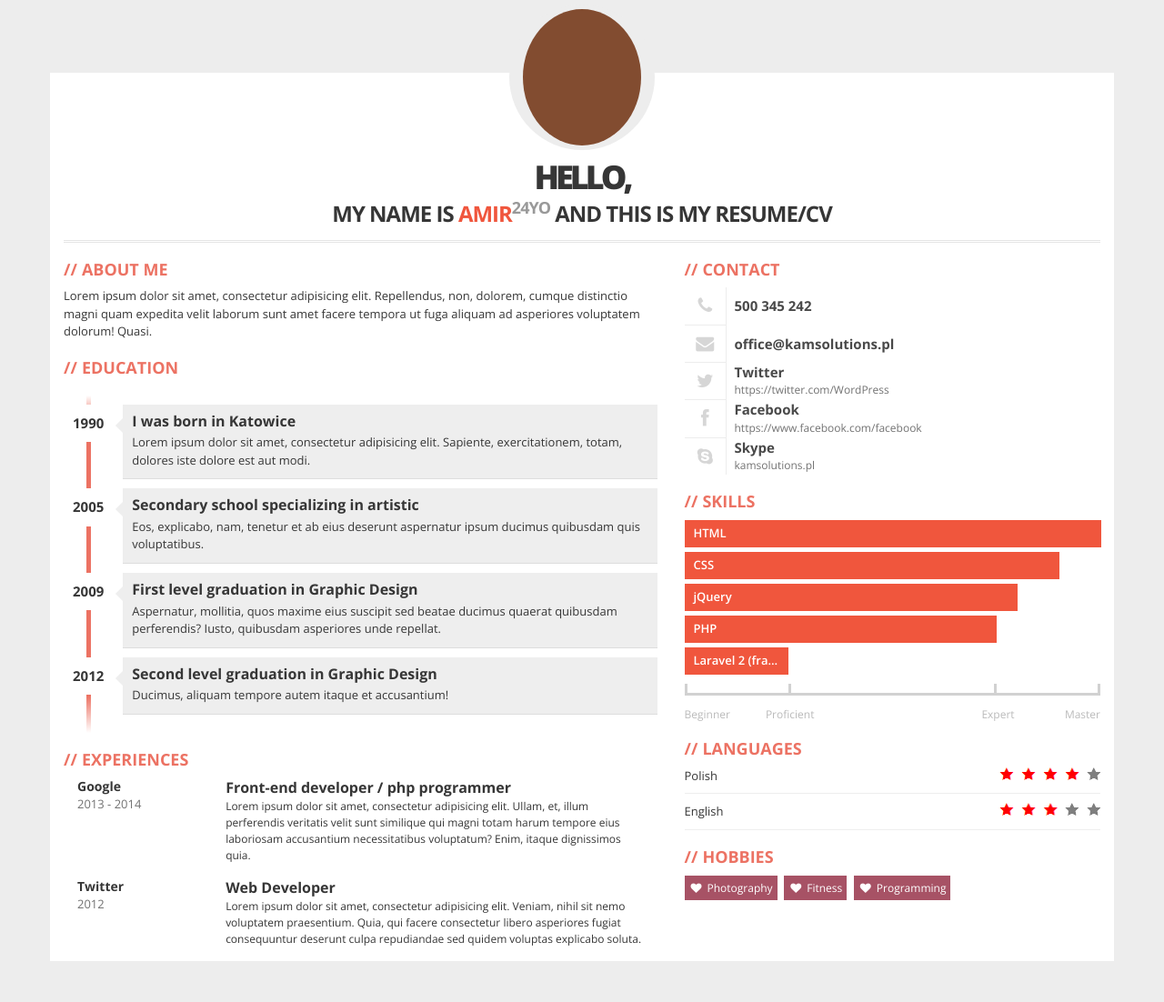
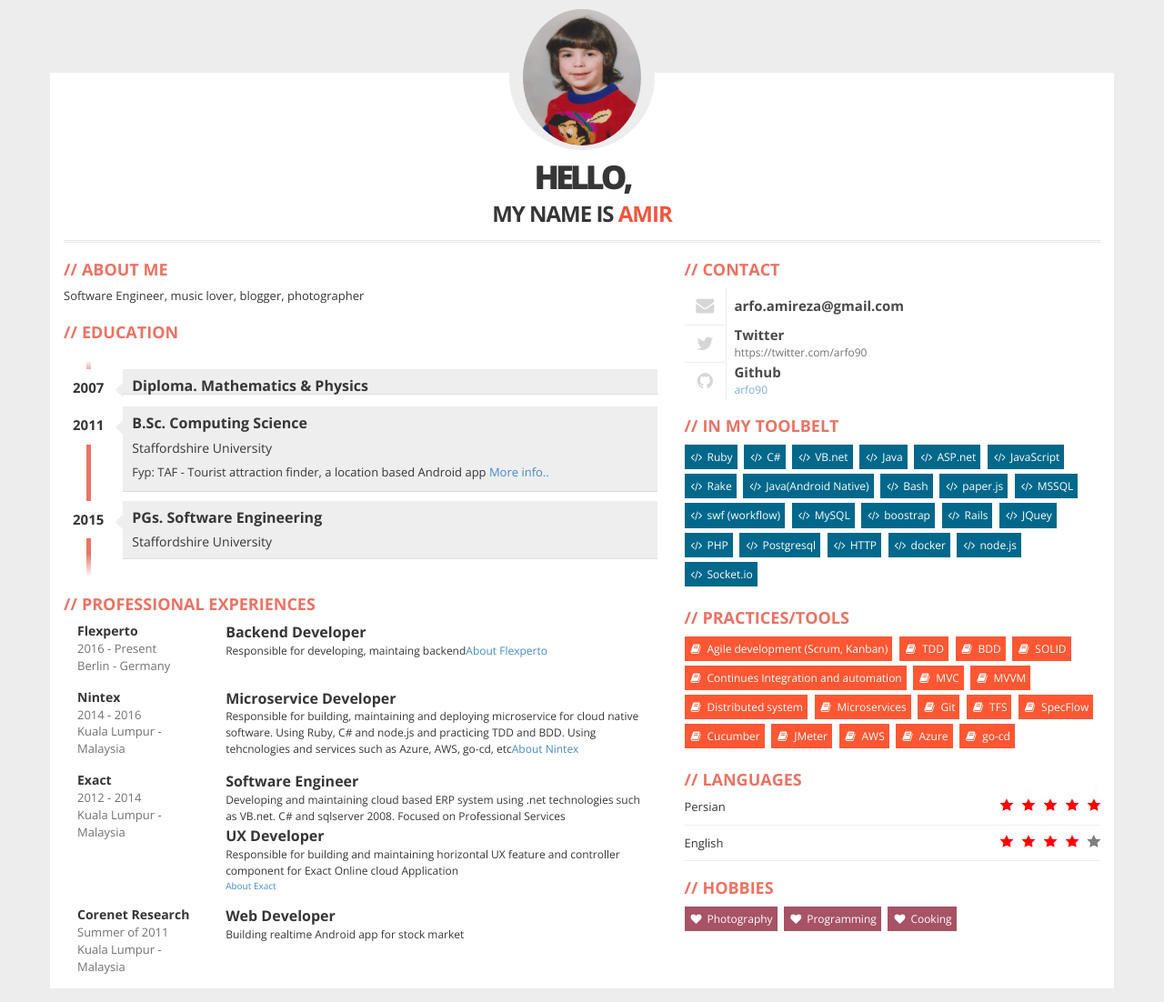
Before and after one commit to arfo90/myCV, a website: page public/index.jade in a window 1280 px wide. Shown: the whole page at 91% size. Before the commit the page ends 1072 px from the top, so only its background shows below. Drawn offline with nearby package versions, Linux system fonts and the light colour scheme; files that its build step writes are made by us from their sources.

Commit message:
Update jade file

```diff
--- a/public/index.jade
+++ b/public/index.jade
@@ -18,129 +18,202 @@ html(lang='en')
           #photo-header.text-center
             // PHOTO (AVATAR)
             #photo
-              img(src='img/avatar.jpg', alt='avatar')
+              img(src='img/avatar.png', alt='avatar')
             #text-header
               h1
                 | Hello,
                 br
                 |  my name is
                 span Amir
-                sup 24yo
-                |  and this is my resume/cv
       .row
         .col-xs-12.col-sm-7
           // ABOUT ME
           .box
             h2 About Me
-            p
-              | Lorem ipsum dolor sit amet, consectetur adipisicing elit. Repellendus, non, dolorem, cumque distinctio magni quam expedita velit laborum sunt amet facere tempora ut fuga aliquam ad asperiores voluptatem dolorum! Quasi.
+            p Software Engineer, music lover, blogger, photographer
           // EDUCATION
           .box
             h2 Education
             ul#education.clearfix
               li
-                .year.pull-left 1990
+                .year.pull-left 2007
                 .description.pull-right
-                  h3 I was born in Katowice
+                  h3 Diploma. Mathematics & Physics
+              li
+                .year.pull-left 2011
+                .description.pull-right
+                  h3 B.Sc. Computing Science
+                  h5 Staffordshire University
                   p
-                    | Lorem ipsum dolor sit amet, consectetur adipisicing elit. Sapiente, exercitationem, totam, dolores iste dolore est aut modi.
+                    | Fyp: TAF - Tourist attraction finder, a location based Android app
+                    a(href='https://www.youtube.com/watch?v=cWARn9omrOM', target='_blank') More info..
               li
-                .year.pull-left 2005
+                .year.pull-left 2015
                 .description.pull-right
-                  h3 Secondary school specializing in artistic
-                  p
-                    | Eos, explicabo, nam, tenetur et ab eius deserunt aspernatur ipsum ducimus quibusdam quis voluptatibus.
-              li
-                .year.pull-left 2009
-                .description.pull-right
-                  h3 First level graduation in Graphic Design
-                  p
-                    | Aspernatur, mollitia, quos maxime eius suscipit sed beatae ducimus quaerat quibusdam perferendis? Iusto, quibusdam asperiores unde repellat.
-              li
-                .year.pull-left 2012
-                .description.pull-right
-                  h3 Second level graduation in Graphic Design
-                  p Ducimus, aliquam tempore autem itaque et accusantium!
+                  h3 PGs. Software Engineering
+                  h5 Staffordshire University
           // EXPERIENCES
           .box
-            h2 Experiences
+            h2 Professional Experiences
             .job.clearfix
               .col-xs-3
-                .where Google
-                .year 2013 - 2014
+                .where Flexperto
+                .year 2016 - Present
+                .year Berlin - Germany
               .col-xs-9
-                .profession Front-end developer / php programmer
+                .profession Backend Developer
                 .description
-                  | Lorem ipsum dolor sit amet, consectetur adipisicing elit. Ullam, et, illum perferendis veritatis velit sunt similique qui magni totam harum tempore eius laboriosam accusantium necessitatibus voluptatum? Enim, itaque dignissimos quia.
+                  | Responsible for developing, maintaing backend
+                  a(href='http://www.flexperto.com', target='_blank') About Flexperto
             .job.clearfix
               .col-xs-3
-                .where Twitter
-                .year 2012
+                .where Nintex
+                .year 2014 - 2016
+                .year Kuala Lumpur - Malaysia
+              .col-xs-9
+                .profession Microservice Developer
+                .description
+                  | Responsible for building, maintaining and deploying microservice for cloud native software. Using Ruby, C# and node.js and practicing TDD and BDD. Using tehcnologies and services such as Azure, AWS, go-cd, etc
+                  a(href='https://www.nintex.com', target='_blank') About Nintex
+            .job.clearfix
+              .col-xs-3
+                .where Exact
+                .year 2012 - 2014
+                .year Kuala Lumpur - Malaysia
+              .col-xs-9
+                .profession Software Engineer
+                .description
+                  | Developing and maintaining cloud based ERP system using .net technologies
+                  | such as VB.net. C# and sqlserver 2008. Focused on Professional Services
+              br
+              br
+              .col-xs-3
+              .col-xs-9
+                .profession UX Developer
+                .description
+                  | Responsible for building and maintaining horizontal UX feature and controller component for Exact Online cloud Application
+                a(href='https://www.exact.com/global/', target='_blank') About Exact
+            .job.clearfix
+              .col-xs-3
+                .where Corenet Research
+                .year Summer of 2011
+                .year Kuala Lumpur - Malaysia
               .col-xs-9
                 .profession Web Developer
-                .description
-                  | Lorem ipsum dolor sit amet, consectetur adipisicing elit. Veniam, nihil sit nemo voluptatem praesentium. Quia, qui facere consectetur libero asperiores fugiat consequuntur deserunt culpa repudiandae sed quidem voluptas explicabo soluta.
+                .description Building realtime Android app for stock market
         .col-xs-12.col-sm-5
           // CONTACT
           .box.clearfix
             h2 Contact
-            .contact-item
-              .icon.pull-left.text-center
-                span.fa.fa-phone.fa-fw
-              .title.only.pull-right 500 345 242
+            //
+              <div class="contact-item">
+              <div class="icon pull-left text-center"><span class="fa fa-phone fa-fw"></span></div>
+              <div class="title only pull-right">500 345 242</div>
+              </div>
             .contact-item
               .icon.pull-left.text-center
                 span.fa.fa-envelope.fa-fw
-              .title.only.pull-right office@kamsolutions.pl
+              .title.only.pull-right arfo.amireza@gmail.com
             .contact-item
               .icon.pull-left.text-center
                 span.fa.fa-twitter.fa-fw
               .title.pull-right Twitter
-              .description.pull-right https://twitter.com/WordPress
+              .description.pull-right https://twitter.com/arfo90
             .contact-item
               .icon.pull-left.text-center
-                span.fa.fa-facebook.fa-fw
-              .title.pull-right Facebook
-              .description.pull-right https://www.facebook.com/facebook
-            .contact-item
-              .icon.pull-left.text-center
-                span.fa.fa-skype.fa-fw
-              .title.pull-right Skype
-              .description.pull-right kamsolutions.pl
+                span.fa.fa-github.fa-fw
+              .title.pull-right Github
+              .description.pull-right
+                a(href='https://github.com/arfo90', target='_blank') arfo90
+            //
+              <div class="contact-item">
+              <div class="icon pull-left text-center"><span class="fa fa-skype fa-fw"></span></div>
+              <div class="title pull-right">Skype</div>
+              <div class="description pull-right">amireza.fatemi</div>
+              </div>
           // SKILLS
           .box
-            h2 Skills
-            .skills
-              .item-skills(data-percent='1.00') HTML
-              .item-skills(data-percent='0.90') CSS
-              .item-skills(data-percent='0.80') jQuery
-              .item-skills(data-percent='0.75') PHP
-              .item-skills(data-percent='0.25') Laravel 2 (framework)
-              .skills-legend.clearfix
-                .legend-left.legend Beginner
-                .legend-left.legend
-                  span Proficient
-                .legend-right.legend
-                  span Expert
-                .legend-right.legend Master
+            h2 In my Toolbelt
+            .skilltag Ruby
+            .skilltag C#
+            .skilltag VB.net
+            .skilltag Java
+            .skilltag ASP.net
+            .skilltag JavaScript
+            .skilltag Rake
+            .skilltag
+              | Java(Android
+              | Native)
+            .skilltag Bash
+            .skilltag paper.js
+            .skilltag MSSQL
+            .skilltag swf (workflow)
+            .skilltag MySQL
+            .skilltag boostrap
+            .skilltag Rails
+            .skilltag JQuey
+            .skilltag PHP
+            .skilltag Postgresql
+            .skilltag HTTP
+            .skilltag docker
+            .skilltag node.js
+            .skilltag Socket.io
+          // SKILLS
+          .box
+            h2 Practices/Tools
+            .practag Agile development (Scrum, Kanban)
+            .practag TDD
+            .practag BDD
+            .practag SOLID
+            .practag Continues Integration and automation
+            .practag MVC
+            .practag MVVM
+            .practag Distributed system
+            .practag Microservices
+            .practag Git
+            .practag TFS
+            .practag SpecFlow
+            .practag Cucumber
+            .practag JMeter
+            .practag AWS
+            .practag Azure
+            .practag go-cd
+          //
+          //
+            <div class="box">
+            <h2>Skills</h2>
+            <div class="skills">
+            <div class="item-skills" data-percent="1.00">HTML</div>
+            <div class="item-skills" data-percent="0.90">CSS</div>
+            <div class="item-skills" data-percent="0.80">jQuery</div>
+            <div class="item-skills" data-percent="0.75">PHP</div>
+            <div class="item-skills" data-percent="0.25">Laravel 2 (framework)</div>
+            <div class="skills-legend clearfix">
+            <div class="legend-left legend">Beginner</div>
+            <div class="legend-left legend"><span>Proficient</span></div>
+            <div class="legend-right legend"><span>Expert</span></div>
+            <div class="legend-right legend">Master</div>
+            </div>
+            </div>
+            </div>
           // LANGUAGES
           .box
             h2 Languages
             #language-skills
               .skill
-                | Polish
+                | Persian
                 .icons.pull-right
-                  .icons-red(style='width: 80%;')
+                  .icons-red(style='width: 99%;')
               .skill
                 | English
                 .icons.pull-right
-                  .icons-red(style='width: 60%;')
+                  .icons-red(style='width: 80%;')
           // HOBBIES
           .box
             h2 Hobbies
             .hobby Photography
-            .hobby Fitness
             .hobby Programming
+            .hobby Cooking
     // JQUERY
     script(src='js/jquery.min.js')
     // BOOTSTRAP
```
